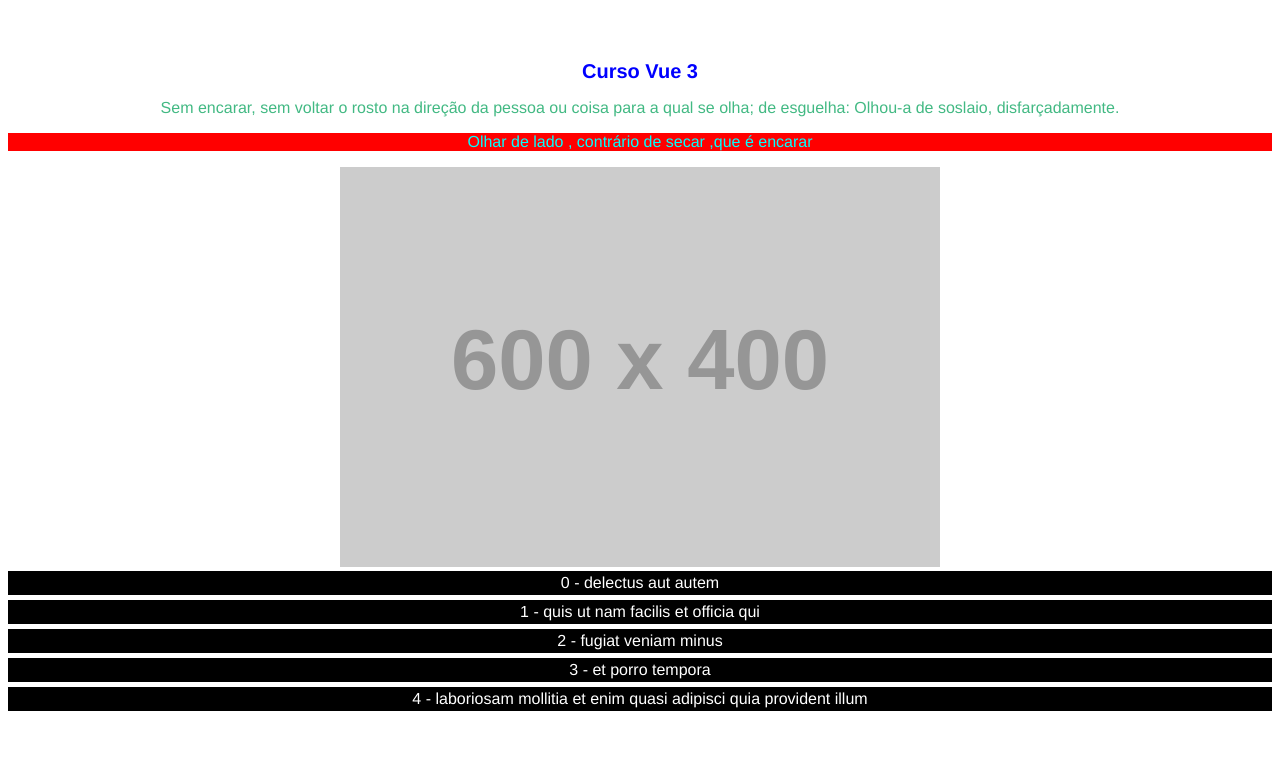
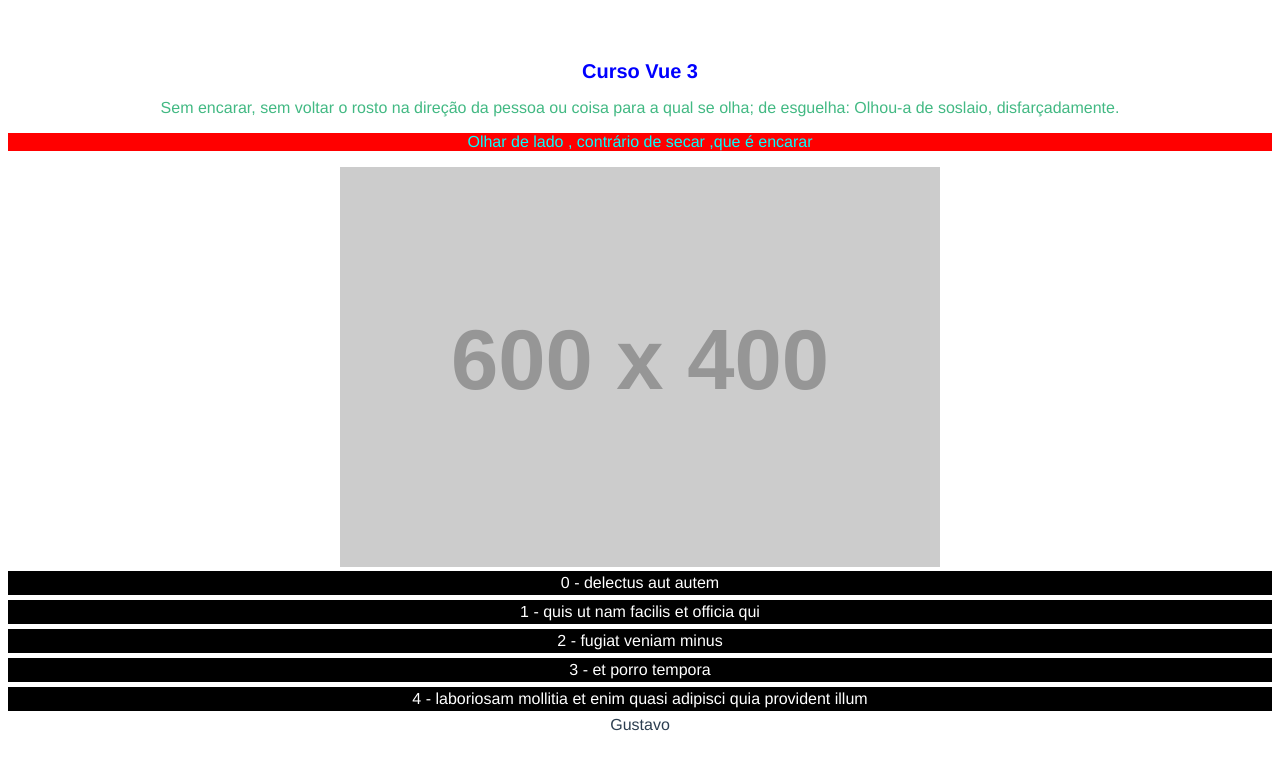
Before and after one commit to Gustavo-DelColi/Aula-Vue, a Vue app: page / in a window 1280 px wide. Shown: the top 770 px of the page. Built offline with nearby package versions, Linux system fonts and the light colour scheme.

Commit message:
Update App.vue

```diff
--- a/src/App.vue
+++ b/src/App.vue
@@ -21,6 +21,7 @@
       >
         {{ index }} - {{ obj.title }}
       </div>
+      Gustavo
     </div>
 </template>
 
```
